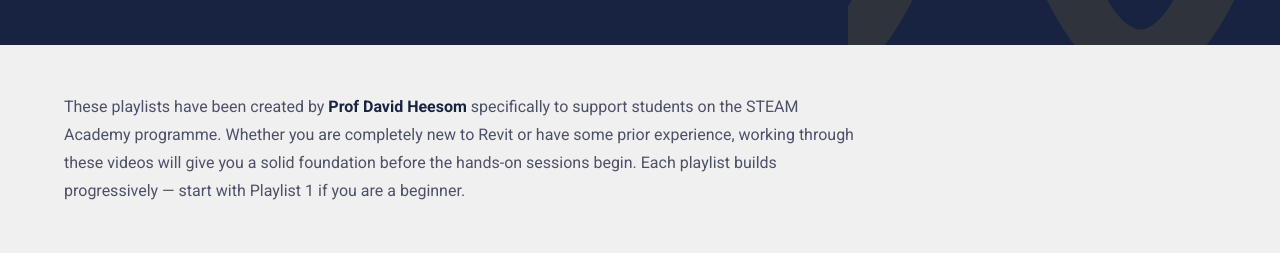
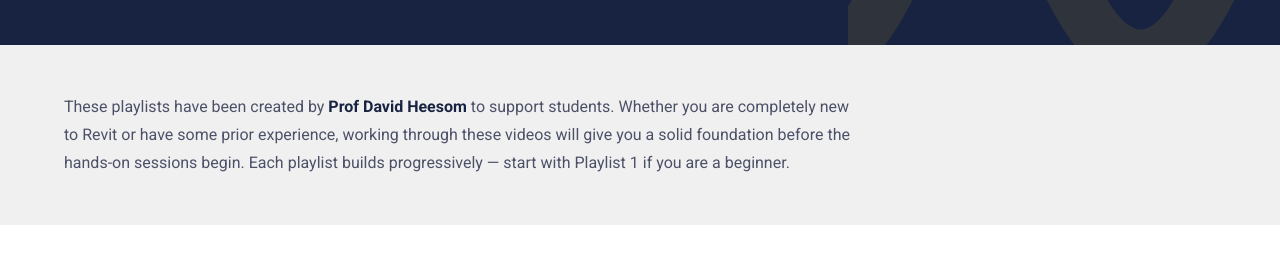
Before and after one commit to DavidHeesom/Steam-Academy-2026, a plain HTML site: page software-learning.html in a window 1280 px wide. Shown: the part 318-581 px from the top of the page. Drawn offline with Linux system fonts and the light colour scheme; a web font is replaced by a local one.

Commit message:
Update software-learning.html

```diff
--- a/software-learning.html
+++ b/software-learning.html
@@ -160,7 +160,7 @@
 <!-- INTRO -->
 <div class="intro-strip">
   <div class="section-inner">
-    <p>These playlists have been created by <strong>Prof David Heesom</strong> specifically to support students on the STEAM Academy programme. Whether you are completely new to Revit or have some prior experience, working through these videos will give you a solid foundation before the hands-on sessions begin. Each playlist builds progressively — start with Playlist 1 if you are a beginner.</p>
+    <p>These playlists have been created by <strong>Prof David Heesom</strong> to support students. Whether you are completely new to Revit or have some prior experience, working through these videos will give you a solid foundation before the hands-on sessions begin. Each playlist builds progressively — start with Playlist 1 if you are a beginner.</p>
   </div>
 </div>
 
```
